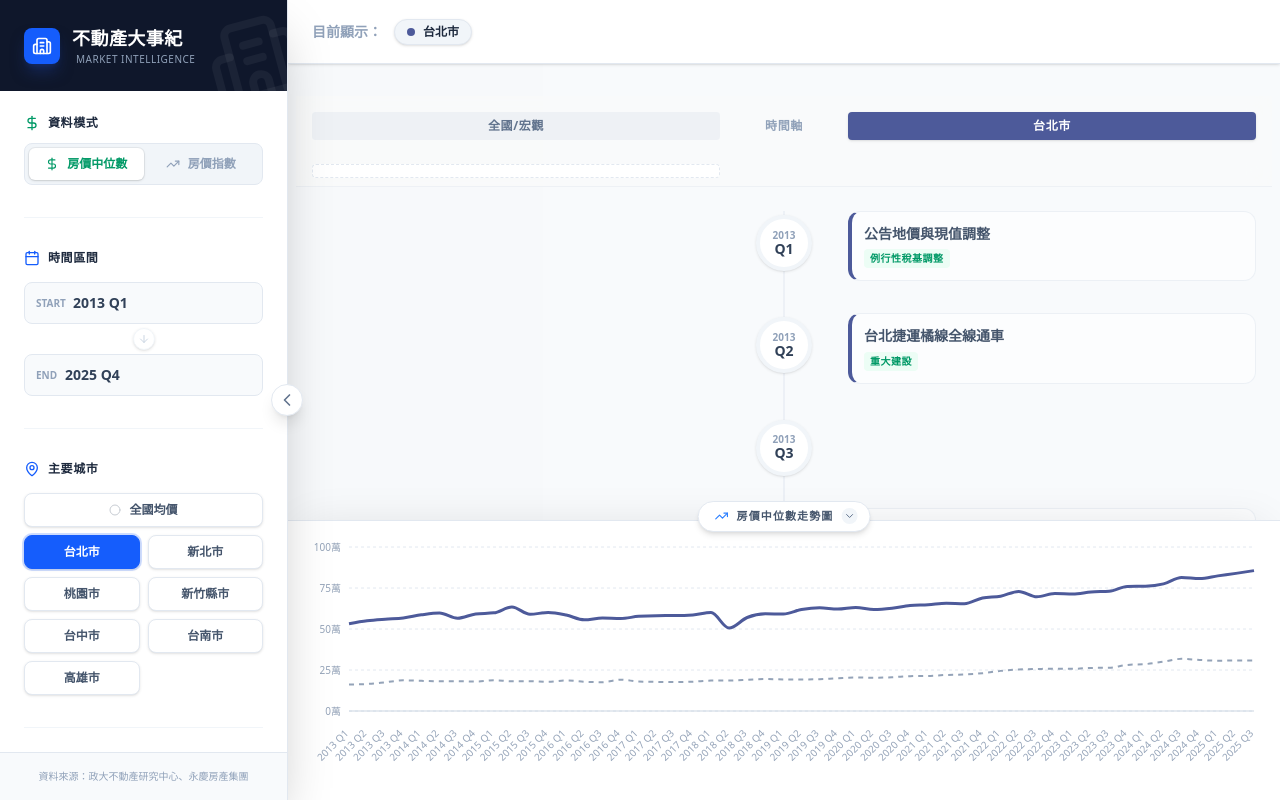
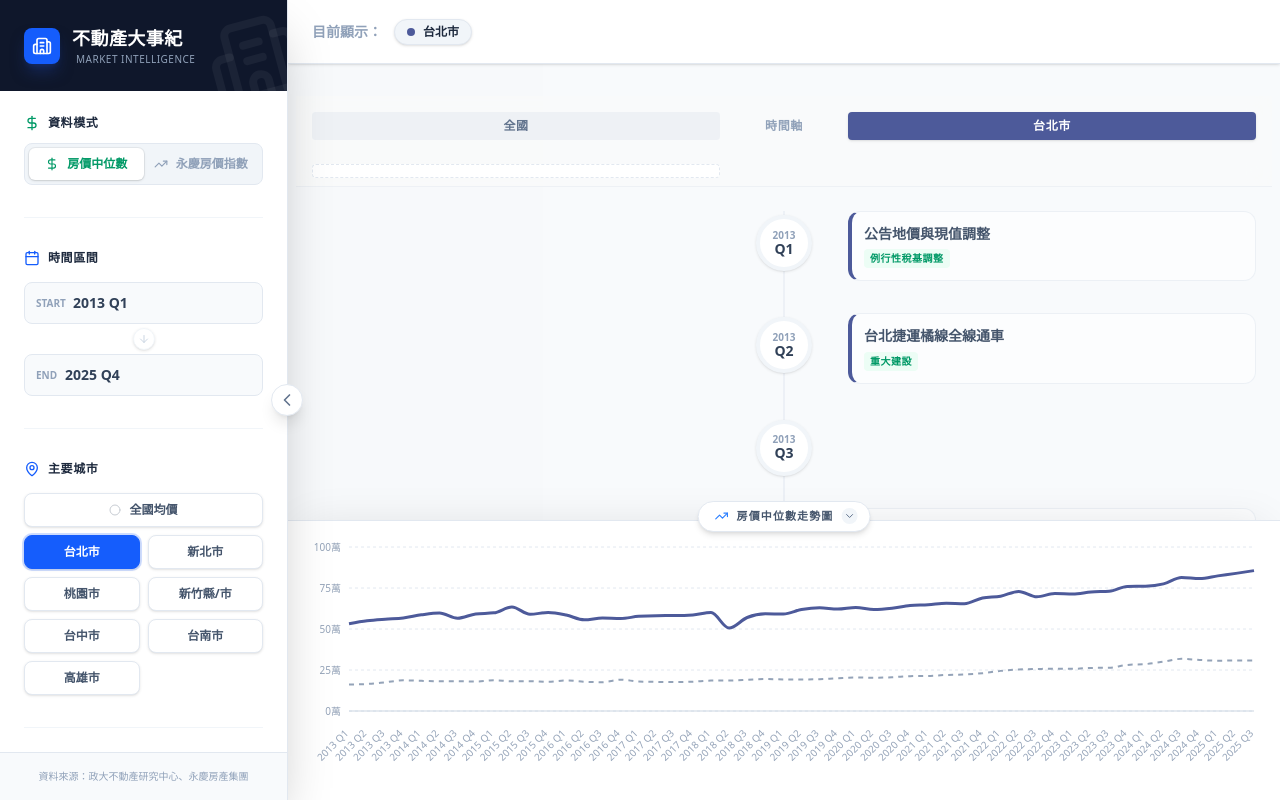
Before and after one commit to NCCU-rer/Real-Estate-Chronicle, a Next.js app: page / in a window 1280 px wide. Built offline with nearby package versions, Linux system fonts and the light colour scheme.

Commit message:
永慶顏色改變

```diff
--- a/src/components/DashboardSidebar.tsx
+++ b/src/components/DashboardSidebar.tsx
@@ -14,8 +14,8 @@ import {
   ChevronLeft,
   ChevronRight,
   Plus,
-  DollarSign,
-  TrendingUp,
+  DollarSign, // ✨ 新增
+  TrendingUp, // ✨ 新增
 } from "lucide-react";
 
 const QUARTER_OPTIONS = generateQuarterOptions();
@@ -34,6 +34,7 @@ interface SidebarProps {
   compareCities: string[];
   toggleCompare: (cityId: string) => void;
   handleCancelCompare: () => void;
+  // ✨ 新增 props
   dataType: 'price' | 'index';
   setDataType: (v: 'price' | 'index') => void;
 }
@@ -128,23 +129,25 @@ export default function DashboardSidebar({
           ${isSidebarCollapsed ? "px-2 py-6 flex flex-col items-center" : "p-6"}
         `}>
 
-          {/* 資料模式切換 */}
+          {/* ✨ 0. 資料模式切換 */}
           <div className="relative group/section w-full">
             {isSidebarCollapsed ? (
               <div
                 onClick={() => setDataType(dataType === 'price' ? 'index' : 'price')}
                 className={`
                   flex justify-center items-center w-12 h-12 mx-auto rounded-xl cursor-pointer transition-all shadow-sm mb-2
-                  ${dataType === 'price' ? 'bg-emerald-50 text-emerald-600' : 'bg-violet-50 text-violet-600'}
+                  ${/* ✨ 修改：將 violet 改為 amber */ ''}
+                  ${dataType === 'price' ? 'bg-emerald-50 text-emerald-600' : 'bg-amber-50 text-amber-600'}
                 `}
-                title={dataType === 'price' ? "目前：房價中位數" : "目前：房價指數"}
+                title={dataType === 'price' ? "目前：房價中位數" : "目前：永慶房價指數"}
               >
                 {dataType === 'price' ? <DollarSign className="w-6 h-6" /> : <TrendingUp className="w-6 h-6" />}
               </div>
             ) : (
               <>
                 <label className="flex items-center gap-2 text-xs font-bold text-slate-800 uppercase tracking-wider mb-3 whitespace-nowrap">
-                   {dataType === 'price' ? <DollarSign className="w-4 h-4 text-emerald-600" /> : <TrendingUp className="w-4 h-4 text-violet-600" />}
+                   {/* ✨ 修改：Icon 顏色改為 amber */}
+                   {dataType === 'price' ? <DollarSign className="w-4 h-4 text-emerald-600" /> : <TrendingUp className="w-4 h-4 text-amber-600" />}
                    資料模式
                 </label>
                 <div className="flex p-1 bg-slate-100 rounded-lg border border-slate-200">
@@ -163,12 +166,13 @@ export default function DashboardSidebar({
                     onClick={() => setDataType('index')}
                     className={`flex-1 flex items-center justify-center gap-2 py-2 text-xs font-bold rounded-md transition-all duration-200 ${
                       dataType === 'index'
-                        ? 'bg-white text-violet-600 shadow-sm ring-1 ring-black/5'
+                        /* ✨ 修改：按鈕激活樣式改為 amber */
+                        ? 'bg-white text-amber-600 shadow-sm ring-1 ring-black/5'
                         : 'text-slate-400 hover:text-slate-600'
                     }`}
                   >
                     <TrendingUp className="w-3.5 h-3.5" />
-                    房價指數
+                    永慶房價指數
                   </button>
                 </div>
               </>
--- a/src/components/EventList.tsx
+++ b/src/components/EventList.tsx
@@ -131,7 +131,7 @@ export default function EventList({ data, startPeriod, endPeriod, citiesOrder, m
           ${gridClass} {/* ✨ 使用動態 Grid */}
         `}>
           <div className="flex items-center justify-center bg-slate-200/50 py-1.5 rounded text-slate-500">
-            全國/宏觀
+            全國
           </div>
           <div className="flex items-center justify-center">時間軸</div>
 
--- a/src/config/cityColors.ts
+++ b/src/config/cityColors.ts
@@ -18,8 +18,8 @@ export const CITIES_CONFIG: CityConfig[] = [
   // 3. 桃園市：強烈藍 (空港、交通) -> 取自色票 #0068ad
   { id: "taoyuan", label: "桃園市", color: "#0068ad" },
 
-  // 4. 新竹縣市：湖水綠/青色 (科技、永續) -> 取自色票 #0fa179
-  { id: "hsinchu", label: "新竹縣市", color: "#0fa179" },
+  // 4. 新竹縣/市：湖水綠/青色 (科技、永續) -> 取自色票 #0fa179
+  { id: "hsinchu", label: "新竹縣/市", color: "#0fa179" },
 
   // 5. 台中市：金黃/琥珀色 (核心、陽光) -> 取自色票 #e59c00
   { id: "taichung", label: "台中市", color: "#e59c00" },
```
